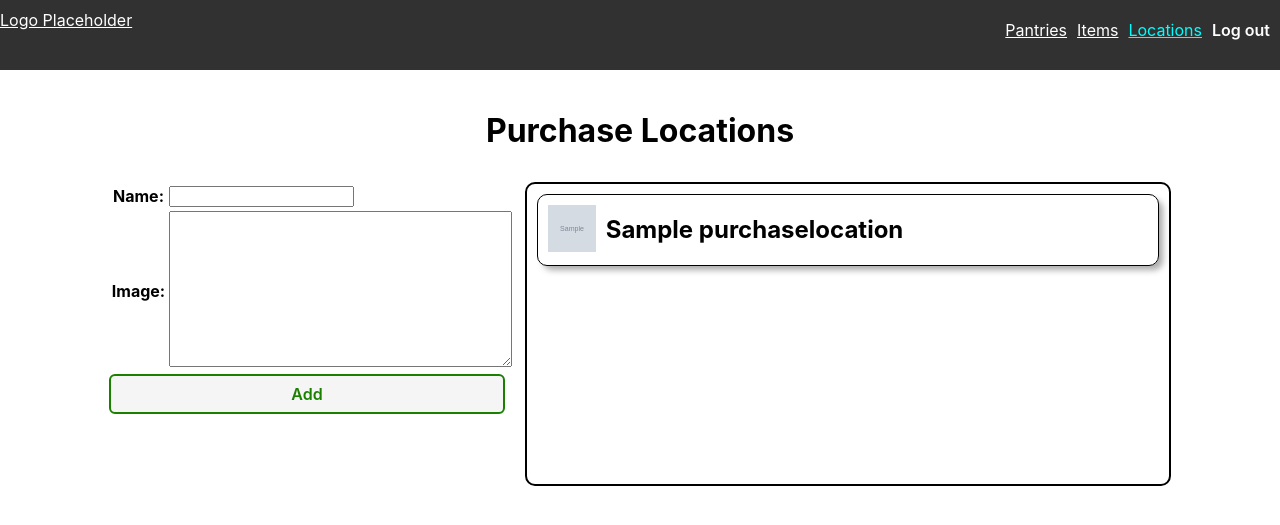
After one commit to red-dmacedo/pj-restockr, a Django app: page /purchase-locations/ in a window 1280 px wide. The commit adds this page. Shown: the top 525 px of the page. Run offline with Django 5.2, Linux system fonts and the light colour scheme; a user stored in the database is signed in; tables that the repository leaves empty hold one stand-in row (values such as "Sample post"); grey boxes marked "Sample" are stand-in pictures.

Commit message:
WIP: purchase-locations

```diff
--- a/main_app/forms.py
+++ b/main_app/forms.py
@@ -13,4 +13,9 @@ class PantryForm(forms.ModelForm):
 class ItemForm(forms.ModelForm):
   class Meta:
     model = Item
-    fields = ['name']
+    fields = ['name', 'image', 'purchase_locations']
+
+class PurchaseLocationForm(forms.ModelForm):
+  class Meta:
+    model = PurchaseLocation
+    fields = ['name', 'image']
--- a/main_app/models.py
+++ b/main_app/models.py
@@ -24,6 +24,9 @@ class PurchaseLocation(models.Model):
 
     def __str__(self):
         return self.name
+
+    class Meta:
+        ordering = ['name']
 
 
 class Item(models.Model):
--- a/main_app/static/css/base.css
+++ b/main_app/static/css/base.css
@@ -123,6 +123,17 @@ nav a, header a {
   color: black;
 }
 
+.card-horizontal {
+  border-radius: 10px;
+  border: 1px solid black;
+  margin: 10px;
+  padding: 10px;
+  width: 600px;
+  height: 50px;
+  box-shadow: var(--card-box-shadow);
+  color: black;
+}
+
 .form {
   display: flex;
   flex-direction: column;
@@ -229,6 +240,16 @@ nav a, header a {
   height: 30px;
 }
 
+.image-container-v {
+  height: 95%;
+  aspect-ratio: 1/1;
+}
+
+.image-container-h {
+  width: 95%;
+  aspect-ratio: 1/1;
+}
+
 /* ===== Ids ===== */
 #logout-form button {
   text-decoration: none;
--- /dev/null
+++ b/main_app/static/css/purchase_locations.css
@@ -0,0 +1,6 @@
+.location-list {
+  height: 300px;
+  overflow-y: scroll;
+  border: 2px solid black;
+  border-radius: 10px;
+}
--- a/main_app/templates/base.html
+++ b/main_app/templates/base.html
@@ -27,6 +27,11 @@
               <a href="{% url 'item-index' %}">Items</a>
               {% comment %} <a href="#">Items</a> {% endcomment %}
             </li>
+            {% if user.is_superuser %}
+            <li>
+              <a href="{% url 'purchase-locations' %}" style="color: aqua;">Locations</a>
+            </li>
+            {% endif %}
             <li>
               <form id="logout-form" method="post" action="{% url 'logout' %}">
                 {% csrf_token %}
--- a/main_app/templates/main_app/item_detail.html
+++ b/main_app/templates/main_app/item_detail.html
@@ -27,7 +27,8 @@
       {% else %}
         <a href="{% url 'item-index' %}" class="btn danger">Cancel</a>
       {% endif %}
-      <a href="{% url 'item-update' item.pk %}" class="btn">Edit</a>
+      {% comment %} <a href="{% url 'item-update' item.pk %}" class="btn">Edit</a> {% endcomment %}
+      <a href="{% url 'item-update' item.pk %}?next={{ request.path }}" class="btn">Edit</a>
       <form action="{% url 'item-delete' item.pk %}">
         <button type="submit" class="btn warn">Delete</button>
       </form>
--- a/main_app/templates/main_app/item_list.html
+++ b/main_app/templates/main_app/item_list.html
@@ -7,7 +7,7 @@
 
 {% block content %}
   <h1>Items</h1>
-  <a href="{% url 'item-create' %}" class="btn secondary">New Item</a>
+  <a href="{% url 'item-create' %}?next={{ request.path }}" class="btn secondary">New Item</a>
   {% if item_list.count %}
     <ul class="flex-row-wrap">
       {% for item in item_list %}
--- a/main_app/templates/main_app/pantry_detail.html
+++ b/main_app/templates/main_app/pantry_detail.html
@@ -20,7 +20,8 @@
       {% if pantry.items.all %}
         <ul class="pantry-item-list flex-row-wrap">
           {% for pantryitem in pantry.items.all %}
-            <a href="{% url 'pantry-base-item-update' pantry.pk pantryitem.item.pk %}">
+            <a href="{% url 'item-update' pantryitem.item.pk %}?next={{ request.path }}">
+            {% comment %} <a href="{% url 'pantry-base-item-update' pantry.pk pantryitem.item.pk %}"> {% endcomment %}
               <li class="card">
                 {% if pantryitem.item.image %}
                   <img src="{{ pantryitem.item.image }}" alt="Image of {{ pantryitem.item.name }}" />
--- /dev/null
+++ b/main_app/templates/main_app/purchase_locations.html
@@ -0,0 +1,43 @@
+{% extends 'base.html' %}
+{% load static %}
+
+{% block head %}
+  <link rel="stylesheet" href="{% static 'css/purchase_locations.css' %}" />
+  {% comment %} <link rel="stylesheet" href="{% static 'css/item_form.css' %}" /> {% endcomment %}
+{% endblock %}
+
+{% block content %}
+  {% if request.user.is_superuser %}
+    <h1>Purchase Locations</h1>
+    <div class="flex-row" style="margin-top: 10px;">
+      <form method="post" class="flex-column">
+        {% csrf_token %}
+        <table>{{ purchaselocation_form.as_table }}</table>
+        <button type="submit" name="purchaselocation_create" class="btn confirm">Add</button>
+      </form>
+      {% if purchaselocation_list.count %}
+        <div class="location-list">
+          <ul>
+            {% for loc in purchaselocation_list %}
+              <li class="card-horizontal flex-row">
+                {% if loc.image %}
+                  <div class="image-container-v">
+                    <img src="{{ loc.image }}" alt="Image of {{ loc.name }}" class="img-v" />
+                  </div>
+                {% endif %}
+                <h2 class="flex-center">{{ loc.name }}</h2>
+                {% comment %} <div class="actions">
+                  <form action="{% url 'purchaselocation-delete' loc.pk %}"></form>
+                    <button type="submit" class="btn warn">Delete</button>
+                </div> {% endcomment %}
+              </li>
+            {% endfor %}
+          </ul>
+        </div>
+      {% endif %}
+    </div>
+  {% else %}
+    <h1 style="color: red;">Invalid Address!</h1>
+    <a href="{% url 'home' %}" class="btn danger">Return</a>
+  {% endif %}
+{% endblock %}
--- a/main_app/urls.py
+++ b/main_app/urls.py
@@ -17,4 +17,6 @@ urlpatterns = [
     path('items/<int:pk>/', views.ItemDetail.as_view(), name='item-detail'),
     path('items/<int:pk>/edit/', views.ItemUpdate.as_view(), name='item-update'),
     path('items/<int:pk>/delete', views.ItemDelete.as_view(), name='item-delete'),
+
+    path('purchase-locations/', views.PurchaseLocations.as_view(), name='purchase-locations')
 ]
--- a/main_app/views.py
+++ b/main_app/views.py
@@ -7,6 +7,7 @@ from django.views.generic import ListView, DetailView, TemplateView
 from django.views.generic.edit import CreateView, UpdateView, DeleteView
 
 from .models import Pantry, PantryItem, PurchaseLocation, Item
+from .forms import ItemForm, PurchaseLocationForm
 
 # Create your views here.
 
@@ -85,12 +86,6 @@ class PantryBaseItemUpdate(LoginRequiredMixin, UpdateView):
     fields = ['name', 'image', 'purchase_locations']
     template_name = 'main_app/item_form.html'
 
-    def get_context_data(self, **kwargs):
-        context = super().get_context_data(**kwargs)
-        # context["pantry"] = Pantry.objects.get(id=self.kwargs("pantry_id"))
-        # context["item"] = Item.objects.get(id=self.kwargs("pk"))
-        return context
-
 
 def signup(request):
     error_message = ''
@@ -105,3 +100,26 @@ def signup(request):
     form = UserCreationForm()
     context = {'form': form, 'error_message': error_message}
     return render(request, 'signup.html', context)
+
+
+class PurchaseLocations(LoginRequiredMixin, ListView):
+    model = PurchaseLocation
+    template_name = 'main_app/purchase_locations.html'
+
+    def get_context_data(self, **kwargs):
+        context = super().get_context_data(**kwargs)
+        # context["purchaselocation_list"] = context["purchaselocation_list"].order_by('name')
+        context["purchaselocation_form"] = PurchaseLocationForm()
+        return context
+
+    def post(self, request, *args, **kwargs):
+        if "purchaselocation_update" in request.POST or "purchaselocation_create" in request.POST:
+            form = PurchaseLocationForm(request.POST)
+            if form.is_valid():
+                form.save()
+            else:
+                form = PurchaseLocationForm()
+            return redirect('purchase-locations')
+
+class PurchaseLocationDelete(LoginRequiredMixin, DeleteView):
+    model = PurchaseLocation
```
Also changed, not shown: main_app/templates/main_app/item_form.html (+2 -12 lines), main_app/migrations/0005_alter_purchaselocation_options.py (added), main_app/migrations/0006_alter_purchaselocation_options.py (added).
